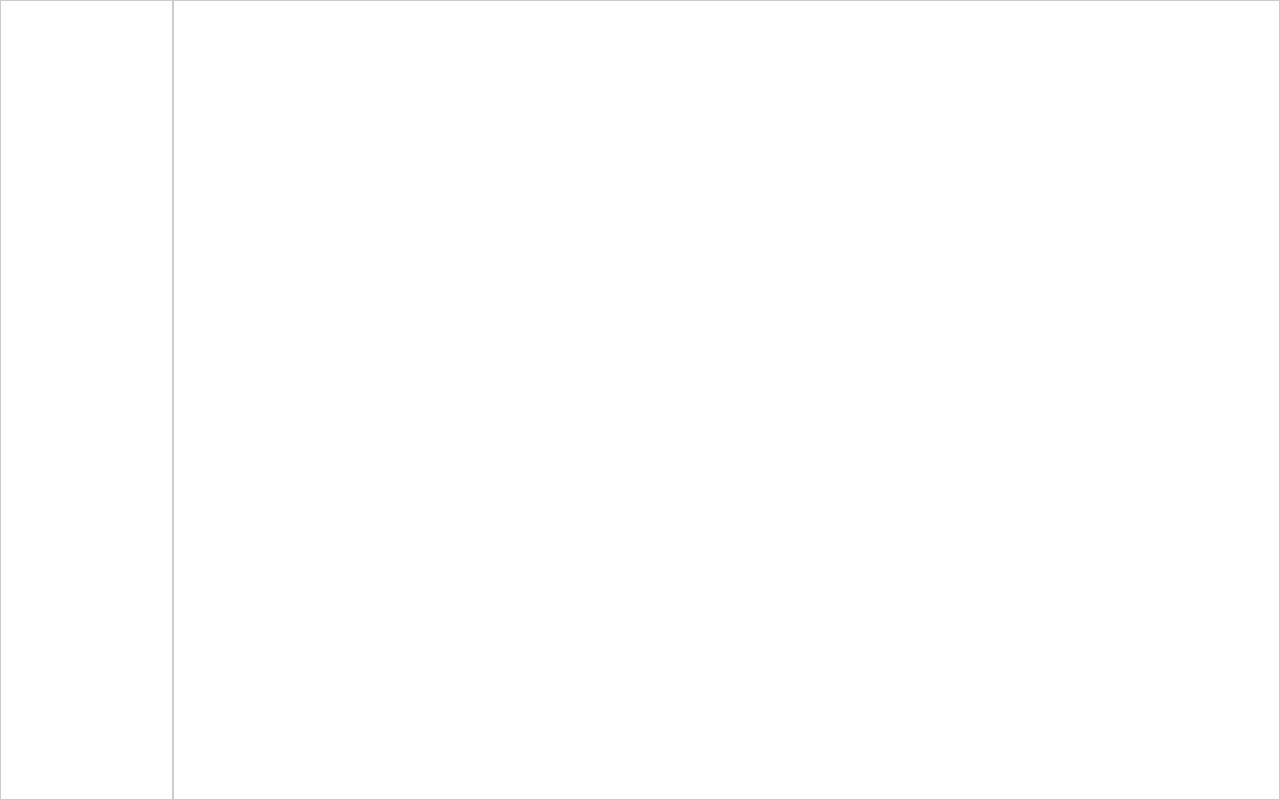
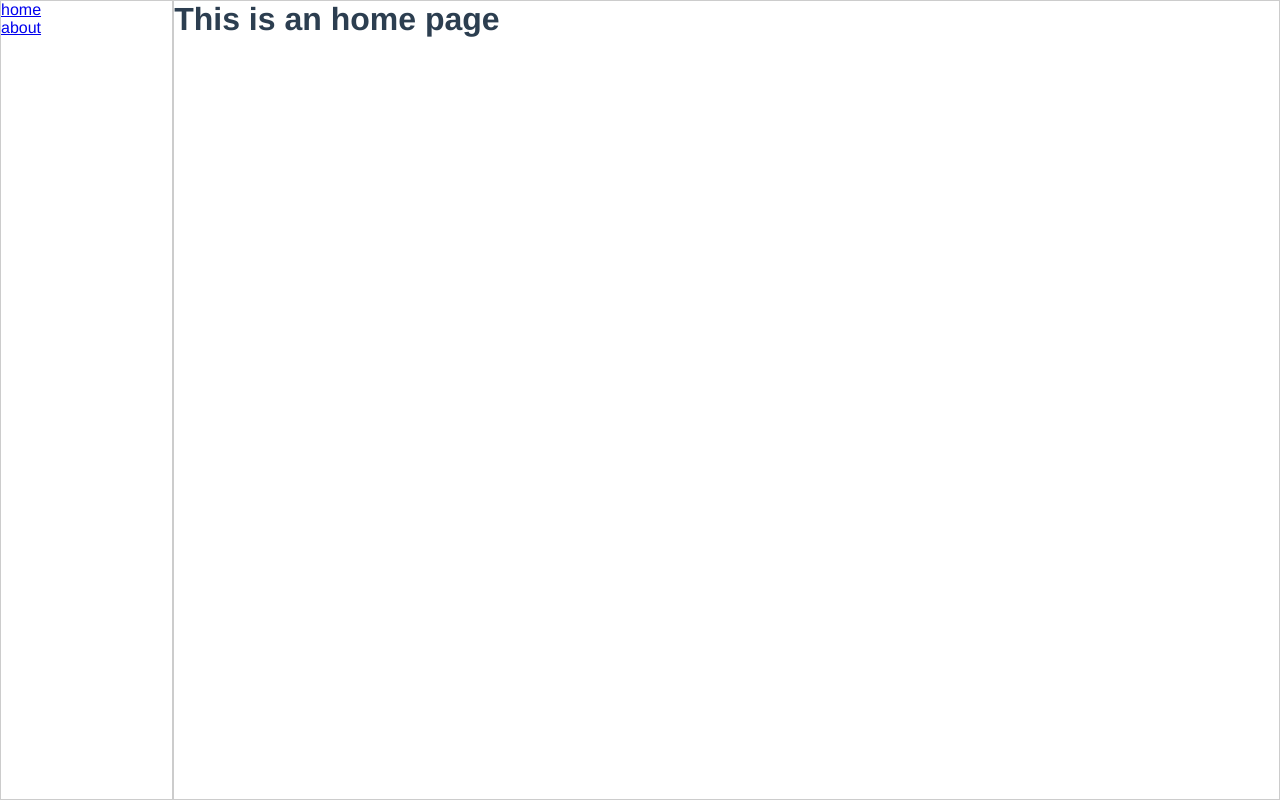
Before and after one commit to savokiss/vue-admin-demo, a Vue app: page /#/ in a window 1280 px wide. Built offline with nearby package versions, Linux system fonts and the light colour scheme.

Commit message:
feat: router

```diff
--- a/src/router.js
+++ b/src/router.js
@@ -1,7 +1,8 @@
 import Vue from 'vue'
 import Router from 'vue-router'
-import Home from './views/Home.vue'
-import About from './views/About.vue'
+import HomeWrapper from './views/Home/index.vue'
+import About from './views/Home/about.vue'
+import Home from './views/Home/home.vue'
 
 Vue.use(Router)
 
@@ -9,13 +10,11 @@ export default new Router({
   routes: [
     {
       path: '/',
-      name: 'home',
-      component: Home
-    },
-    {
-      path: '/about',
-      name: 'about',
-      component: About
+      component: HomeWrapper,
+      children: [
+        { name: 'home', path: '', component: Home },
+        { name: 'about', path: 'about', component: About }
+      ]
     }
   ]
 })
--- /dev/null
+++ b/src/views/Home/home.vue
@@ -0,0 +1,5 @@
+<template>
+  <div class="about">
+    <h1>This is an home page</h1>
+  </div>
+</template>
--- a/src/views/Home.vue
+++ b/src/views/Home/index.vue
@@ -2,10 +2,17 @@
   <div class="home">
     <div class="container">
       <div class="sidebar">
-
+        <ul>
+          <li>
+            <router-link to="/">home</router-link>
+          </li>
+          <li>
+            <router-link to="/about">about</router-link>
+          </li>
+        </ul>
       </div>
       <div class="main">
-
+        <router-view></router-view>
       </div>
     </div>
   </div>
```
Also changed, not shown: src/views/Home/about.vue (renamed from src/views/About.vue).
